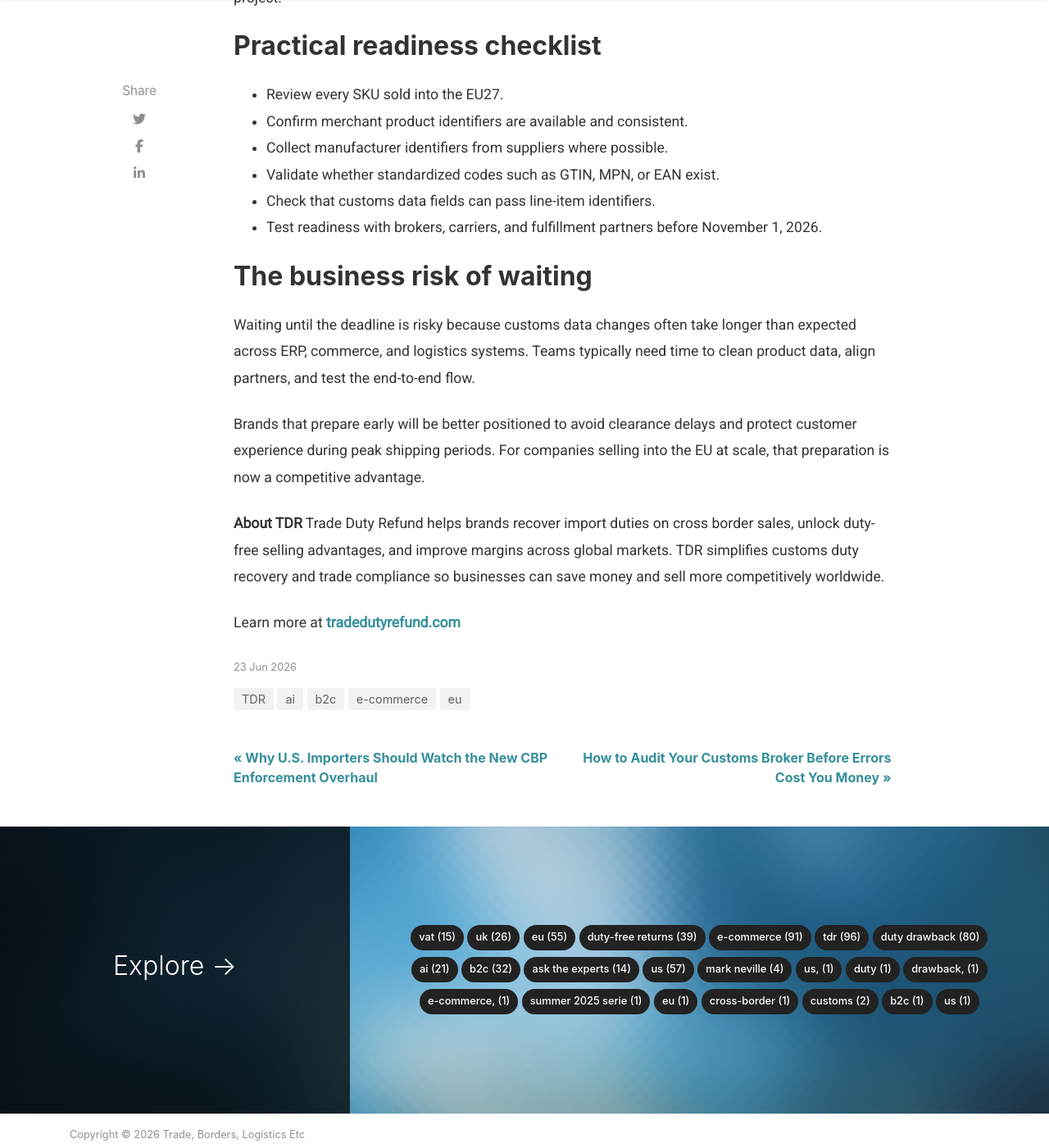
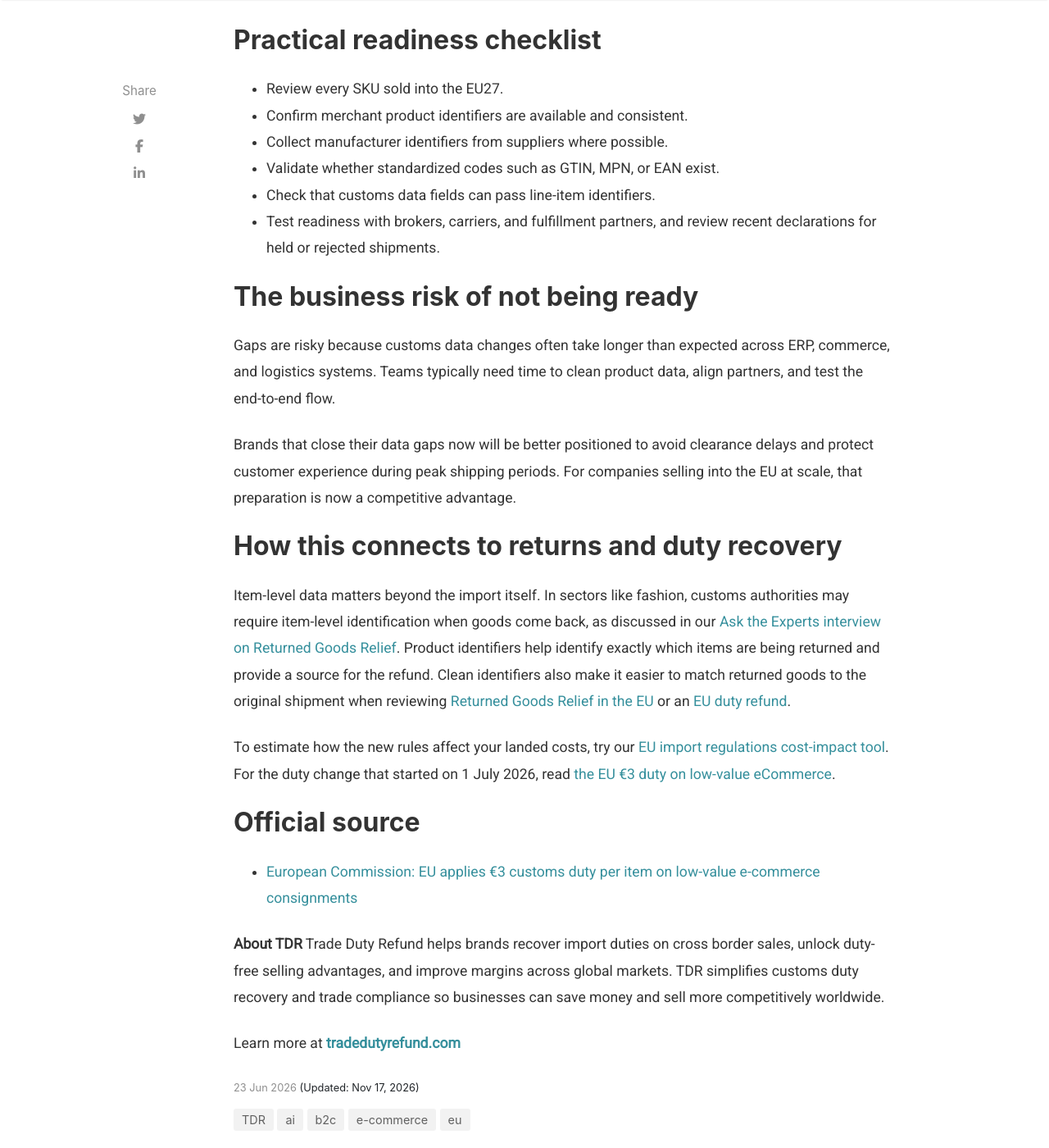
Before and after one commit to madeInLagny/TDR-EN-BLOG, a Jekyll site: the page built from _posts/2026-06-23-eu-customs-reform-2026-the-new-product-identifier-requirement-every-non-eu-ecommerce-brand-must-prepare-for.md, in a window 1280 px wide and 1400 px high, scrolled down 2854 px. Shown: the whole window at 82% size. Built offline with Jekyll 4.4.1, drawn with Linux system fonts in a browser that asks for light colours; nearby versions of some CDN libraries; some web fonts are replaced; comment, search, counter and statistics services are not loaded; some of the changed text lies outside the part shown.

Commit message:
Mise à jour des titres et descriptions des articles pour améliorer la clarté et la cohérence. Ajout de la date de dernière modification pour le suivi des contenus.

```diff
--- a/_posts/2026-06-23-eu-customs-reform-2026-the-new-product-identifier-requirement-every-non-eu-ecommerce-brand-must-prepare-for.md
+++ b/_posts/2026-06-23-eu-customs-reform-2026-the-new-product-identifier-requirement-every-non-eu-ecommerce-brand-must-prepare-for.md
@@ -1,24 +1,27 @@
 ---
 layout: post
-title: "EU Customs Reform 2026: The New Product Identifier Requirement Every Non-EU eCommerce Brand Must Prepare For"
-description: "Learn what the EU’s 2026 customs reform means for B2C imports, why product identifiers will become mandatory, and how finance and supply chain teams should prepare."
+title: "EU Customs Reform 2026: New Product Identifier for B2C Imports"
+description: "EU product identifiers are mandatory since 1 November 2026 for distance sales of imported goods up to €150. See who is affected and how to close data gaps."
 categories: [TDR, eu, b2c, e-commerce, ai]
 image: assets/images/20260623-1.webp
 comments: false
 author: TDR
+last_modified_at: 2026-11-17
 ---
 
-> The EU’s 2026 customs reform introduces a new mandatory Product Identifier for B2C imports, creating a critical compliance change for non-EU eCommerce brands acting as their own Importer of Record.
+> The EU’s 2026 customs reform introduced a mandatory Product Identifier for B2C imports, a critical compliance change for non-EU eCommerce brands acting as their own Importer of Record.
 
-## What changes in November 2026
+*Update, 17 November 2026: the requirement has applied since 1 November 2026. This article has been updated to reflect that.*
 
-From November 1, 2026, B2C goods imported into the EU27 will require a mandatory line-item Product Identifier for customs clearance. For retail brands outside the EU that sell into European consumers, this is not a minor data tweak—it is a new clearance requirement that affects product master data, checkout systems, and shipment feeds.
+## What changed on 1 November 2026
+
+Since November 1, 2026, a mandatory line-item Product Identifier is required for customs clearance of all goods sold in distance sales of imported goods with an intrinsic value not exceeding €150. For retail brands outside the EU that sell into European consumers, this is not a minor data tweak—it is a new clearance requirement that affects product master data, checkout systems, and shipment feeds.
 
 The reform applies at line-item level and is designed to make products easier to track throughout the supply chain. In practice, finance and supply chain leaders should treat it as a customs data readiness project, not just a shipping update.
 
 ## What counts as a Product Identifier
 
-The new requirement covers several identifier types. The merchant product identifier is mandatory, and the non-standardised manufacturer product identifier is also mandatory. If a standardised manufacturer identifier exists, such as GTIN, MPN, or EAN, it can be included as well.
+The requirement covers several identifier types. The merchant product identifier is mandatory, and the non-standardised manufacturer product identifier is also mandatory. If a standardised manufacturer identifier exists, such as GTIN, MPN, or EAN, it can be included as well.
 
 For many eCommerce brands, this means the customs record must align with internal SKU structures and supplier product data. If your catalogue contains inconsistent product naming or incomplete item master data, the risk of delayed clearances rises quickly.
 
@@ -47,14 +50,24 @@ Next, close any gaps in product master data and confirm that your brokerage and
 - Collect manufacturer identifiers from suppliers where possible.
 - Validate whether standardized codes such as GTIN, MPN, or EAN exist.
 - Check that customs data fields can pass line-item identifiers.
-- Test readiness with brokers, carriers, and fulfillment partners before November 1, 2026.
+- Test readiness with brokers, carriers, and fulfillment partners, and review recent declarations for held or rejected shipments.
 
 
-## The business risk of waiting
+## The business risk of not being ready
 
-Waiting until the deadline is risky because customs data changes often take longer than expected across ERP, commerce, and logistics systems. Teams typically need time to clean product data, align partners, and test the end-to-end flow.
+Gaps are risky because customs data changes often take longer than expected across ERP, commerce, and logistics systems. Teams typically need time to clean product data, align partners, and test the end-to-end flow.
 
-Brands that prepare early will be better positioned to avoid clearance delays and protect customer experience during peak shipping periods. For companies selling into the EU at scale, that preparation is now a competitive advantage.
+Brands that close their data gaps now will be better positioned to avoid clearance delays and protect customer experience during peak shipping periods. For companies selling into the EU at scale, that preparation is now a competitive advantage.
+
+## How this connects to returns and duty recovery
+
+Item-level data matters beyond the import itself. In sectors like fashion, customs authorities may require item-level identification when goods come back, as discussed in our [Ask the Experts interview on Returned Goods Relief](https://blog.tradedutyrefund.com/ask-the-experts-rgr-with-elke-rodel-what-is-returned-goods-relief-and-who-can-benefit/). Product identifiers help identify exactly which items are being returned and provide a source for the refund. Clean identifiers also make it easier to match returned goods to the original shipment when reviewing [Returned Goods Relief in the EU](https://tradedutyrefund.com/TDR-returned-goods-relief-in-the-EU.html) or an [EU duty refund](https://tradedutyrefund.com/TDR-Duty-Drawback-in-the-EU.html).
+
+To estimate how the new rules affect your landed costs, try our [EU import regulations cost-impact tool](https://tradedutyrefund.com/eu-2026-import-regulations-cost-impact-tool.html). For the duty change that started on 1 July 2026, read [the EU €3 duty on low-value eCommerce](https://blog.tradedutyrefund.com/eu-3-euro-duty-low-value-ecommerce-july-2026/).
+
+## Official source
+
+- [European Commission: EU applies €3 customs duty per item on low-value e-commerce consignments](https://trade.ec.europa.eu/access-to-markets/en/news/eu-applies-eu3-customs-duty-item-low-value-e-commerce-consignments)
 
 **About TDR**
 Trade Duty Refund helps brands recover import duties on cross border sales, unlock duty-free selling advantages, and improve margins across global markets. TDR simplifies customs duty recovery and trade compliance so businesses can save money and sell more competitively worldwide.
```
Also changed, not shown: _posts/2024-12-13-ask-the-experts-rgr-with-elke-rodel-what-is-returned-goods-relief-and-who-can-benefit.md (+15 -5 lines), _posts/2024-12-27-understanding-duty-drawback-a-guide-to-customs-duties-refund-calculation.md (+7 -6 lines), _posts/2025-08-12-roles-importer-broker-consignee-us-import-responsibilities.md (+6 -8 lines), _posts/2025-12-17-3-ways-UK-brands-can-reclaim-import-duties.md (+6 -6 lines).
